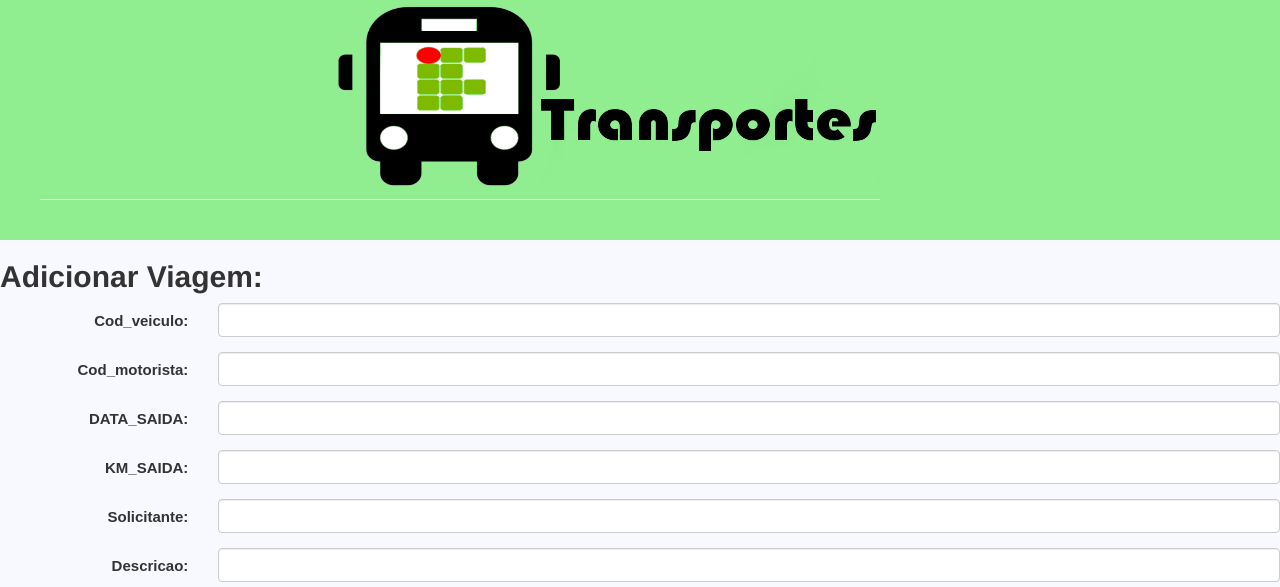
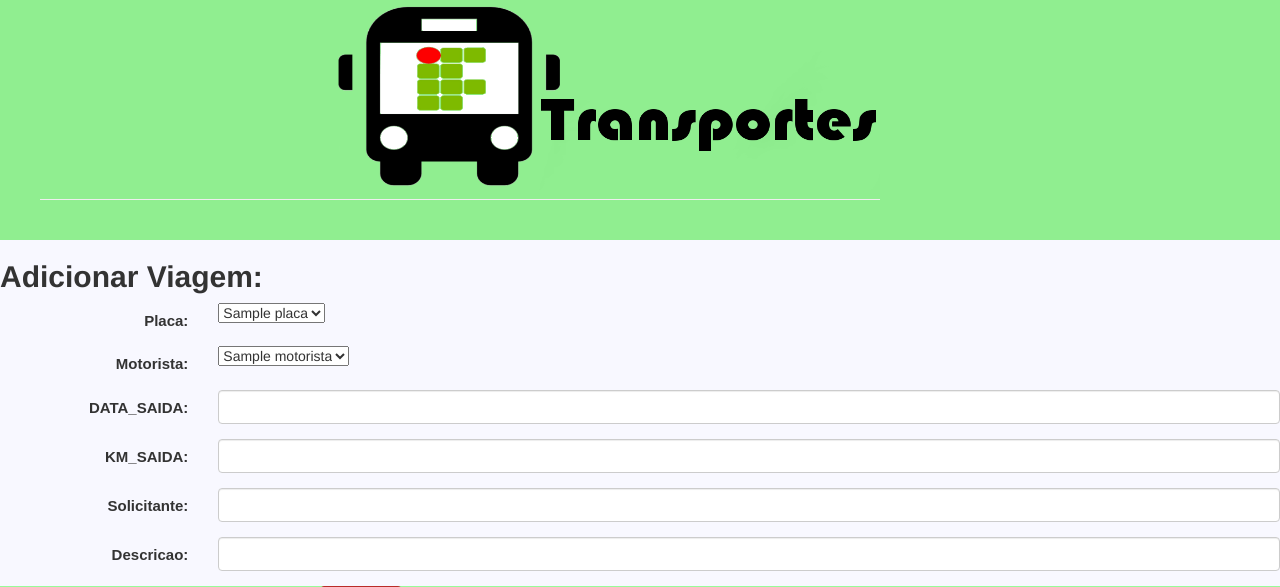
Before and after one commit to fernandasj/flask_travels, a Flask app: page /add_viagem in a window 1280 px wide. Shown: the top 587 px of the page. Run offline with Flask 2, Linux system fonts and the light colour scheme; a database or web service that is not in the repository returns one stand-in record (values such as "Sample title"); some libraries are stand-ins or nearby versions.

Commit message:
:tada: Added option for templates: create viagem and revisao.

```diff
--- a/app/templates/revisao/list_revisao.html
+++ b/app/templates/revisao/list_revisao.html
@@ -9,7 +9,6 @@
 <table class="table table-condensed">
         <tr class="success">
             <td><strong> Id_revisao </strong></td>
-            <td><strong> Codigo </strong></td>
             <td><strong> Cod_veiculo </strong></td>
             <td><strong> Descricao </strong></td>
             <td><strong> DATA_REVISAO </strong></td>
@@ -17,7 +16,6 @@
     {% for revisao in revisoes %}
         <tr>
             <td> {{ revisao.id_revisao }}</td>
-            <td> {{ revisao.codigo }} </td>
             <td> {{ revisao.cod_veiculo }} </td>
             <td> {{ revisao.descricao }} </td>
             <td> {{ revisao.data_revisao }} </td>
--- a/app/templates/viagem/create_viagem.html
+++ b/app/templates/viagem/create_viagem.html
@@ -5,19 +5,29 @@
 
 <form class="form-horizontal" action="" method="post" name="create_viagem">
   <div class="form-group">
-    <label for="Cod_veiculo" class="col-sm-2 control-label">Cod_veiculo:
+    <label for="Cod_veiculo" class="col-sm-2 control-label">Placa:
     </label>
 
     <div class="col-sm-10">
-      <input type="text" class="form-control" id="Cod_veiculo" name="Cod_veiculo">
+      <select name="Cod_veiculo">
+      {% for veiculo in veiculos %}
+        <option value={{ veiculo.id_veiculo }}>{{ veiculo.placa }}</option>
+      {% endfor %}
+      </select>
+      <!-- <input type="text" class="form-control" id="Cod_veiculo" name="Cod_veiculo"> -->
     </div>
   </div>
   <div class="form-group">
-    <label for="Cod_motorista" class="col-sm-2 control-label">Cod_motorista:
+    <label for="Cod_motorista" class="col-sm-2 control-label">Motorista:
 
     </label>
     <div class="col-sm-10">
-      <input type="text" class="form-control" id="Cod_motorista" name="Cod_motorista">
+      <select name="Cod_motorista">
+      {% for motorista in motoristas %}
+        <option value={{ motorista.id_motorista }}>{{ motorista.nome }}</option>
+      {% endfor %}
+      </select>
+      <!-- <input type="text" class="form-control" id="Cod_motorista" name="Cod_motorista"> -->
     </div>
   </div>
   <div class="form-group">
--- a/app/views.py
+++ b/app/views.py
@@ -200,7 +200,8 @@ def add_motorista():
 
         conn.commit()
 
-        return render_template('motorista/create_motorista.html', title="Adicionar Motorista", form=form)
+        return redirect(url_for('motorista'))
+        # return render_template('motorista/create_motorista.html', title="Adicionar Motorista", form=form)
 
     #GET
     return render_template('motorista/create_motorista.html', title="Adicionar Motorista", form=form)
@@ -275,7 +276,15 @@ def add_viagem():
 
         return render_template('viagem/create_viagem.html', title="Adicionar Viagem", form=form)
 
-    return render_template('viagem/create_viagem.html', title="Adicionar Viagem", form=form)
+    cur = conn.cursor(cursor_factory=psycopg2.extras.DictCursor)
+    cur.execute("""SELECT * FROM motorista WHERE status is null""")
+    motoristas = cur.fetchall()
+
+    # cur = conn.cursor(cursor_factory=psycopg2.extras.DictCursor)
+    cur.execute("""SELECT * FROM veiculo""")
+    veiculos = cur.fetchall()
+
+    return render_template('viagem/create_viagem.html', title="Adicionar Viagem", form=form, motoristas=motoristas,veiculos=veiculos)
 
 @app.route('/editar_viagem/<id_viagem>', methods=['GET', 'POST'])
 def editar_viagem(id_viagem=None):
@@ -378,7 +387,10 @@ def add_revisao():
         return render_template('revisao/create_revisao.html', title="Adicionar Revisao", form=form)
 
     #GET
-    return render_template('revisao/create_revisao.html', title="Adicionar Revisao", form=form)
+    cur = conn.cursor(cursor_factory=psycopg2.extras.DictCursor)
+    cur.execute("""SELECT * FROM veiculo""")
+    veiculos = cur.fetchall()
+    return render_template('revisao/create_revisao.html', title="Adicionar Revisao", form=form, veiculos=veiculos)
 
 @app.route('/editar_revisao/<id_revisao>', methods=['GET', 'POST'])
 def editar_revisao(id_revisao=None):
```
Also changed, not shown: app/templates/revisao/create_revisao.html (+7 -2 lines).
